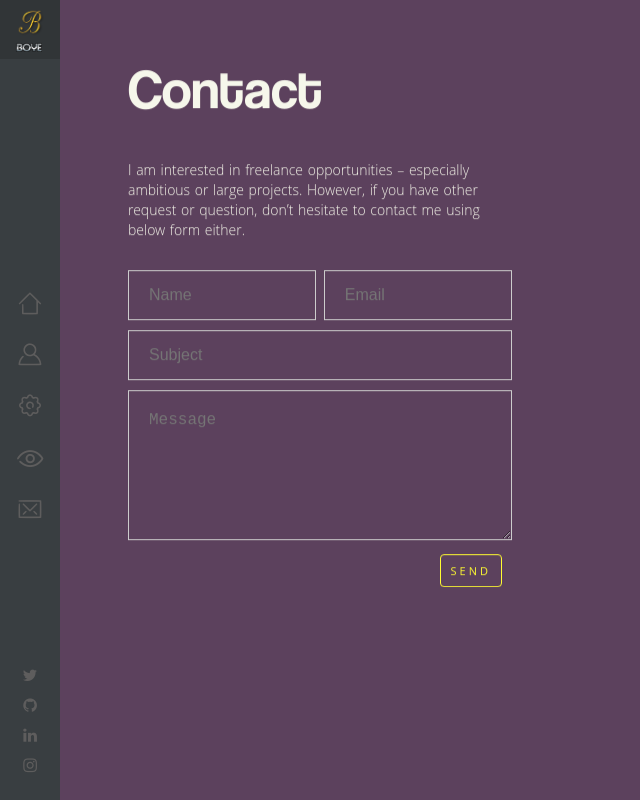
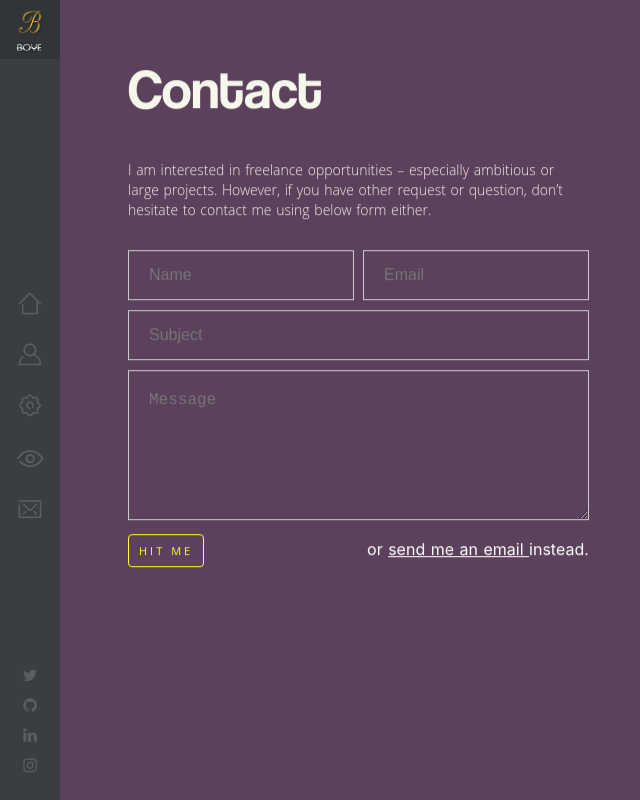
Before and after one commit to boyeoffice/olakunleboye, a Nuxt app: page /contact in a window 1280 px wide. Shown: the whole page, without its empty margins (0-640 px from the left). Built offline with nearby package versions, Linux system fonts and the light colour scheme.

Commit message:
fix minor bugs

```diff
--- a/assets/sass/_contact.scss
+++ b/assets/sass/_contact.scss
@@ -8,7 +8,7 @@
     max-height: 90%;
     width: 80%;
     @include lg {
-      width: 30%;
+      width: 36%;
     }
     & h1 {
       color: $color3;
@@ -87,7 +87,7 @@
     border-radius: 4px;
     background: 0 0;
     text-transform: uppercase;
-    float: right;
+    float: left;
     text-align: center;
     margin-right: 10px;
     white-space: nowrap;
--- a/components/Navbar.vue
+++ b/components/Navbar.vue
@@ -11,7 +11,7 @@
 		</nav>
 		<ul>
 			<li v-for="(link, index) in social" :key="index">
-				<a :href="link.url"> <i :class="link.icon"></i> </a>
+				<a target="_blank" :href="link.url"> <i :class="link.icon"></i> </a>
 			</li>
 		</ul>
 		<a @click="show = !show" class="toggle" href="javascript:void(0)">
@@ -27,8 +27,8 @@
 			social: [
 			{name: 'Twitter', url: 'https://www.twitter.com/dev_boye', icon: 'fa fa-twitter'},
 			{name: 'Github', url: 'https://www.github.com/boyeoffice', icon: 'fa fa-github'},
-			{name: 'LinkedIn', url: 'https//linkedin.com/in/devboye', icon: 'fa fa-linkedin'},
-			{name: 'Instagram', url: 'https//instagram.com/in/devboye', icon: 'fa fa-instagram'}
+			{name: 'LinkedIn', url: 'https://linkedin.com/in/devboye', icon: 'fa fa-linkedin'},
+			{name: 'Instagram', url: 'https://instagram.com/in/devboye', icon: 'fa fa-instagram'}
 		],
 			links: [
 				{name: 'home', url: '/', icon: 'icon-hom'},
--- a/nuxt.config.js
+++ b/nuxt.config.js
@@ -15,6 +15,8 @@ export default {
       {name:"twitter:site", content: "@dev_boye"},
       {name:"twitter:creator", content: "@dev_boye"},
       {name: "twitter:card", content: "summary"},
+      {name: "twitter:tittle", content: "Contact | Full Stack Developer"},
+      {name: "twitter:description", content: "Hire Professional Full Stack Developer &amp; WordPress Expert - stunning animations, hi-end solutions, interactivity &amp; amazing web experience."},
       {name: 'msapplication-TileColor', content: '#ffffff' },
       { name: 'msapplication-TileImage', content: '/icon/ms-icon-144x144.png' },
       { name: 'theme-color', content: '#ffffff' }
--- a/pages/contact.vue
+++ b/pages/contact.vue
@@ -6,7 +6,28 @@
       </h1>
       <p>I am interested in freelance opportunities – especially ambitious or large projects. However, if you have other request or question, don’t hesitate to contact me using below form either.</p>
       <p></p>
-      <div class="contact-form"><form id="contact" autocomplete="off"><ul><li class="half animated fadeInUp"> <input class="input__field input__field--hoshi" placeholder="Name" type="text" name="name"> <label class="input__label input__label--hoshi input__label--hoshi-color-2"></label></li><li class="half animated fadeInUp"> <input class="input__field input__field--hoshi" placeholder="Email" type="email" name="email"> <label class="input__label input__label--hoshi input__label--hoshi-color-2"></label></li><li class="animated fadeInUp"> <input class="input__field input__field--hoshi" placeholder="Subject" type="text" name="subject"> <label class="input__label input__label--hoshi input__label--hoshi-color-2"></label></li><li class="animated fadeInUp"><textarea class="input__field input__field--hoshi" placeholder="Message" name="msg"></textarea><label class="input__label input__label--hoshi input__label--hoshi-color-2"></label></li><li class="submit animated fadeInUp"> <input type="hidden" name="ip" value="105.112.180.33"> <input id="submit" type="submit" class="flat-button" value="SEND"></li></ul></form></div>
+      <div class="contact-form">
+        <form @submit.prevent="Send" id="contact" autocomplete="off">
+          <ul><li class="half animated fadeInUp">
+          <input class="input__field input__field--hoshi" placeholder="Name" type="text" name="name">
+          <label class="input__label input__label--hoshi input__label--hoshi-color-2"></label></li>
+          <li class="half animated fadeInUp">
+          <input class="input__field input__field--hoshi" placeholder="Email" type="email" name="email">
+           <label class="input__label input__label--hoshi input__label--hoshi-color-2"></label></li>
+           <li class="animated fadeInUp">
+           <input class="input__field input__field--hoshi" placeholder="Subject" type="text" name="subject">
+           <label class="input__label input__label--hoshi input__label--hoshi-color-2"></label></li>
+           <li class="animated fadeInUp">
+           <textarea class="input__field input__field--hoshi" placeholder="Message" name="msg"></textarea>
+           <label class="input__label input__label--hoshi input__label--hoshi-color-2"></label></li>
+           <li style="display: inline-block;" class="submit animated fadeInUp">
+           <input type="hidden" name="ip" value="">
+           <input id="submit" type="submit" class="flat-button" value="HIT ME"></li>
+           <li class=" animated fadeInUp" style="float: right; color: #fff; margin-top: 5px;">or <a style="color: #fff; text-decoration: underline;" href="mailto:kunlexzy@gmail.com"> send me an email </a>instead.</li>
+           </ul>
+           <div></div>
+        </form>
+        </div>
     </div>
   </div>
 </template>
@@ -21,6 +42,11 @@
       return {
         contact: ['C','o','n','t','a','c','t']
       }
+    },
+    methods: {
+      Send(){
+        alert('Email sent!')
+      }
     }
   }
 </script>
```
